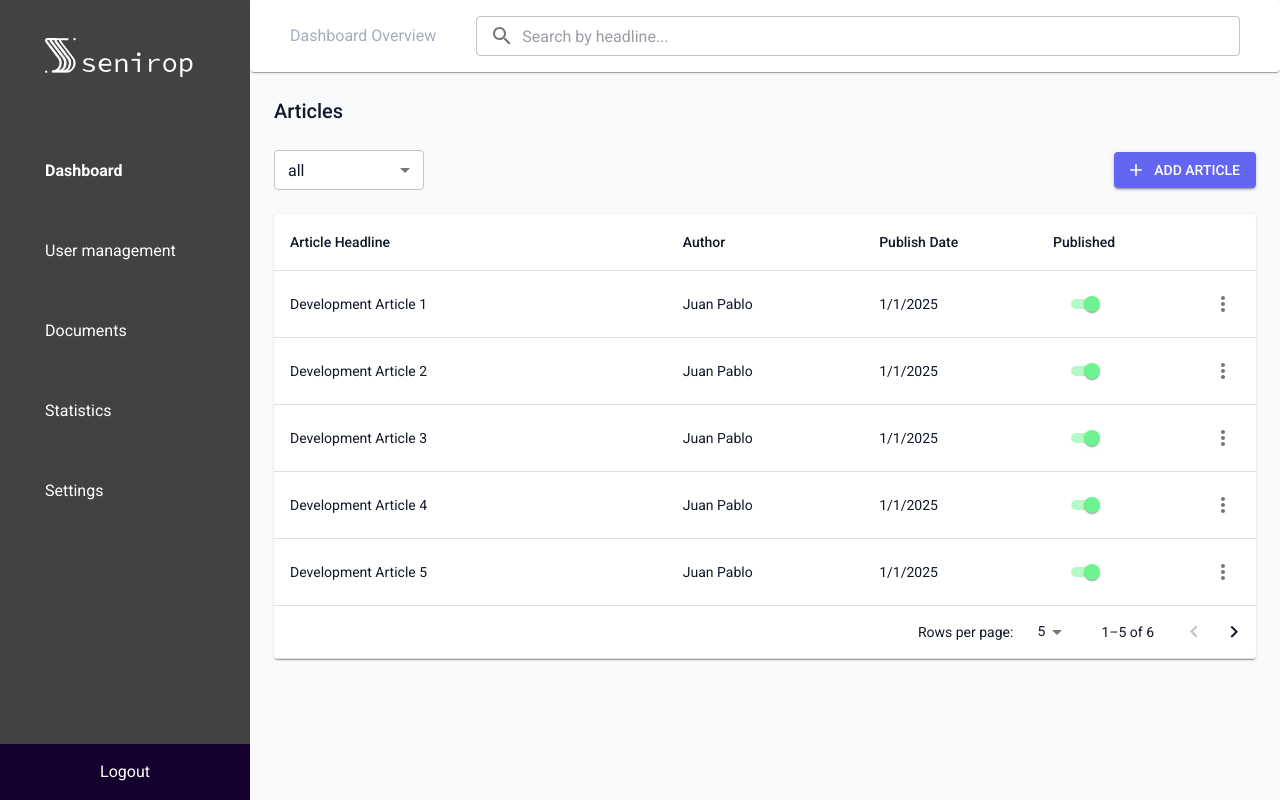
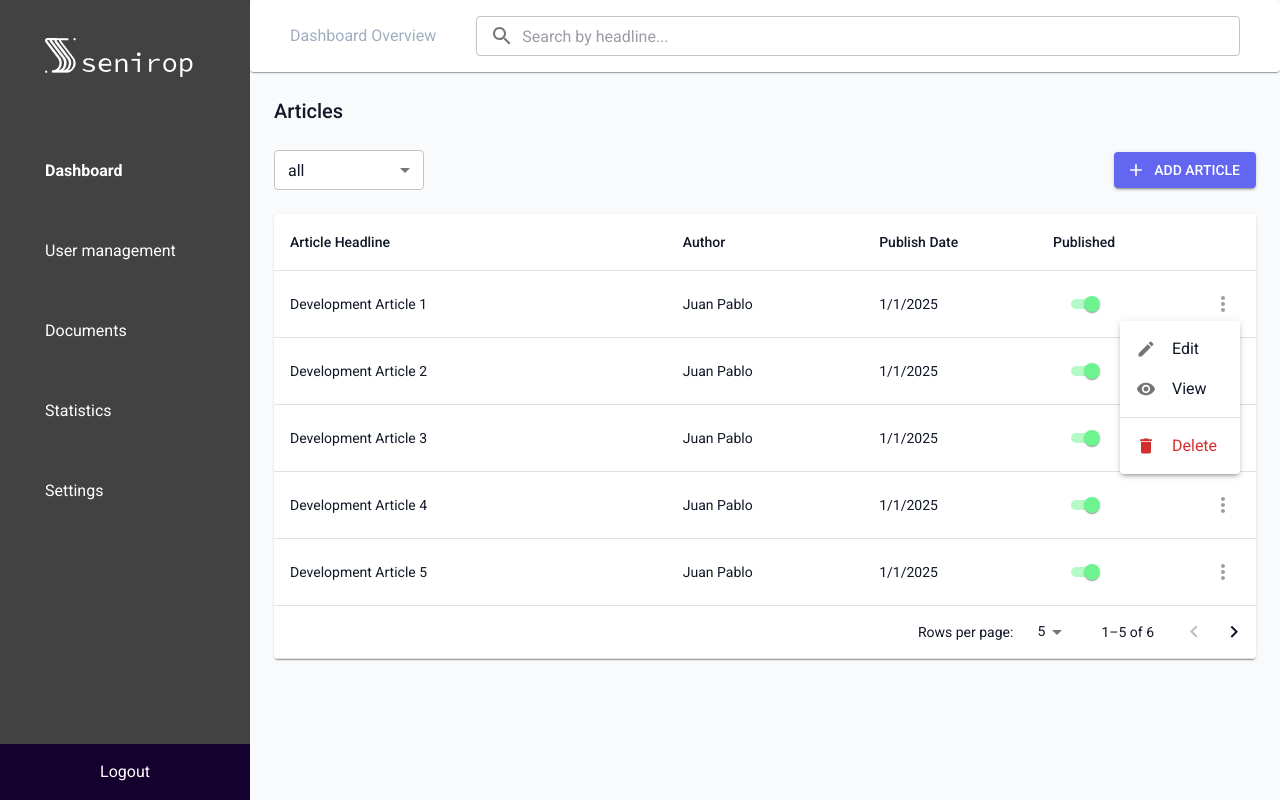
Before and after one commit to SrPabvliss/senirop-cms-demo, a React (Vite) app: page / in a window 1280 px wide. Both pictures are taken after a click on the button 1223 px from the left and 304 px from the top of the page. Built offline with nearby package versions, Linux system fonts and the light colour scheme.

Commit message:
feat: quick actions (edit, delete) implemented, actions menu now available

```diff
--- a/src/features/articles/data/types/article-list-props.interface.ts
+++ b/src/features/articles/data/types/article-list-props.interface.ts
@@ -5,9 +5,9 @@ export interface ArticleActions {
   handleTogglePublished: (article: IArticle) => void
   handleAddArticle: () => void
   handleRowClick: (article: IArticle) => void
-  handleOpenActions: (article: IArticle) => void
   handleEditArticle: (article: IArticle) => void
-  handleDeleteArticle: (id: string) => void
+  handleViewArticle: (article: IArticle) => void
+  handleDeleteArticle: (article: IArticle) => void
 }
 
 export interface ArticleFilters {
--- /dev/null
+++ b/src/features/articles/presentation/components/article-actions-menu.tsx
@@ -0,0 +1,115 @@
+import {
+  IconButton,
+  Menu,
+  MenuItem,
+  ListItemIcon,
+  ListItemText,
+  Divider,
+} from '@mui/material'
+import { MoreVert, Edit, Visibility, Delete } from '@mui/icons-material'
+import type { IArticle } from '@/features/articles/data/types/article.interface'
+import { useActionsMenu } from '../hooks/use-actions-menu'
+
+interface ArticleActionsMenuProps {
+  article: IArticle
+  onEdit: (article: IArticle) => void
+  onView: (article: IArticle) => void
+  onDelete: (article: IArticle) => void
+}
+
+/**
+ * Component that renders the actions menu for each article row
+ * Shows Edit, View, and Delete options
+ */
+export const ArticleActionsMenu = ({
+  article,
+  onEdit,
+  onView,
+  onDelete,
+}: ArticleActionsMenuProps) => {
+  const {
+    handleClick,
+    handleClose,
+    handleEdit,
+    handleView,
+    handleDelete,
+    open,
+    trigger,
+  } = useActionsMenu(onEdit, onView, onDelete)
+
+  return (
+    <>
+      <IconButton
+        size="small"
+        onClick={handleClick}
+        aria-controls={open ? 'article-actions-menu' : undefined}
+        aria-haspopup="true"
+        aria-expanded={open ? 'true' : undefined}
+        sx={{
+          opacity: 0.7,
+          '&:hover': {
+            opacity: 1,
+          },
+        }}
+      >
+        <MoreVert />
+      </IconButton>
+
+      <Menu
+        id="article-actions-menu"
+        anchorEl={trigger}
+        open={open}
+        onClose={handleClose}
+        anchorOrigin={{
+          vertical: 'bottom',
+          horizontal: 'right',
+        }}
+        transformOrigin={{
+          vertical: 'top',
+          horizontal: 'right',
+        }}
+        PaperProps={{
+          elevation: 3,
+          sx: {
+            minWidth: 120,
+            '& .MuiMenuItem-root': {
+              fontSize: '14px',
+              py: 1,
+            },
+          },
+        }}
+      >
+        <MenuItem onClick={() => handleEdit(article)}>
+          <ListItemIcon>
+            <Edit fontSize="small" />
+          </ListItemIcon>
+          <ListItemText>Edit</ListItemText>
+        </MenuItem>
+
+        <MenuItem onClick={() => handleView(article)}>
+          <ListItemIcon>
+            <Visibility fontSize="small" />
+          </ListItemIcon>
+          <ListItemText>View</ListItemText>
+        </MenuItem>
+
+        <Divider />
+
+        <MenuItem
+          onClick={() => handleDelete(article)}
+          sx={{
+            color: 'error.main',
+            '& .MuiListItemIcon-root': {
+              color: 'error.main',
+            },
+          }}
+        >
+          <ListItemIcon>
+            <Delete fontSize="small" />
+          </ListItemIcon>
+          <ListItemText>Delete</ListItemText>
+        </MenuItem>
+      </Menu>
+    </>
+  )
+}
--- a/src/features/articles/presentation/components/article-provider.tsx
+++ b/src/features/articles/presentation/components/article-provider.tsx
@@ -22,5 +22,5 @@ export const ArticlesProvider = ({ children }: ArticlesProviderProps) => {
     return <LoadingListSkeleton />
   }
 
-  return <>{children(articles)}</>
+  return <>{children(articles || [])}</>
 }
--- a/src/features/articles/presentation/components/article-table-columns.tsx
+++ b/src/features/articles/presentation/components/article-table-columns.tsx
@@ -1,24 +1,27 @@
-import { Switch, IconButton } from '@mui/material'
-import { MoreVert } from '@mui/icons-material'
+import { Switch } from '@mui/material'
 import type { Column } from '@/shared/types/data-table.types'
 import type { IArticle } from '@/features/articles/data/types/article.interface'
+import { ArticleActionsMenu } from './article-actions-menu'
 
 /**
  * This is the type for the handlers of the article table
- * it will allow me to send specific functions for article actions
+ * Include specific action handlers
  */
 interface ArticleTableHandlers {
   onTogglePublished: (article: IArticle) => void
-  onOpenActions: (article: IArticle) => void
+  onEdit: (article: IArticle) => void
+  onView: (article: IArticle) => void
+  onDelete: (article: IArticle) => void
 }
 
 /**
  * This is the function that will create the columns for the article table
- * it will return an array of columns
  */
 export const createArticleColumns = ({
   onTogglePublished,
-  onOpenActions,
+  onEdit,
+  onView,
+  onDelete,
 }: ArticleTableHandlers): Column<IArticle>[] => [
   {
     key: 'headline',
@@ -73,15 +76,12 @@ export const createArticleColumns = ({
     width: '10%',
     align: 'right' as const,
     render: (_, row) => (
-      <IconButton
-        size="small"
-        onClick={(e) => {
-          e.stopPropagation()
-          onOpenActions(row)
-        }}
-      >
-        <MoreVert />
-      </IconButton>
+      <ArticleActionsMenu
+        article={row}
+        onEdit={onEdit}
+        onView={onView}
+        onDelete={onDelete}
+      />
     ),
   },
 ]
--- /dev/null
+++ b/src/features/articles/presentation/hooks/use-actions-menu.ts
@@ -0,0 +1,46 @@
+import { useState } from 'react'
+import type { IArticle } from '../../data/types/article.interface'
+
+export const useActionsMenu = (
+  onEdit: (article: IArticle) => void,
+  onView: (article: IArticle) => void,
+  onDelete: (article: IArticle) => void
+) => {
+  const [trigger, setTrigger] = useState<null | HTMLElement>(null)
+  const open = Boolean(trigger)
+
+  const handleClick = (event: React.MouseEvent<HTMLElement>) => {
+    // Prevent row click event from triggering
+    event.stopPropagation()
+    setTrigger(event.currentTarget)
+  }
+
+  const handleClose = () => {
+    setTrigger(null)
+  }
+
+  const handleEdit = (article: IArticle) => {
+    onEdit(article)
+    handleClose()
+  }
+
+  const handleView = (article: IArticle) => {
+    onView(article)
+    handleClose()
+  }
+
+  const handleDelete = (article: IArticle) => {
+    onDelete(article)
+    handleClose()
+  }
+
+  return {
+    handleClick,
+    handleClose,
+    handleEdit,
+    handleView,
+    handleDelete,
+    open,
+    trigger,
+  }
+}
--- a/src/features/articles/presentation/hooks/use-article-actions.ts
+++ b/src/features/articles/presentation/hooks/use-article-actions.ts
@@ -8,32 +8,33 @@ export const useArticleActions = () => {
   const { updateArticle, addArticle, deleteArticle } = useArticleStore()
 
   const handleTogglePublished = (article: IArticle) => {
-    if (article) updateArticle(article.id, { published: !article.published })
+    if (article) {
+      updateArticle(article.id, { published: !article.published })
+    }
   }
 
   const handleRowClick = (article: IArticle) => {
-    console.log('Row clicked:', article)
-    // TODO: Abrir aside para ver artículo
-  }
-
-  const handleOpenActions = (article: IArticle) => {
-    console.log('Actions clicked:', article)
-    // TODO: Abrir menú de acciones (edit, delete, etc.)
+    console.log('Row clicked - View article:', article)
+    // TODO: Abrir aside para ver artículo (ver artículo)
   }
 
   const handleAddArticle = () => {
     console.log('Add article clicked')
-    // TODO: Abrir aside para crear artículo
+    // TODO: Abrir aside para crear artículo (crear artículo)
   }
 
   const handleEditArticle = (article: IArticle) => {
-    console.log('Edit article:', article)
-    // TODO: Abrir aside en modo edición
+    console.log('Edit article from menu:', article)
+    // TODO: Abrir aside en modo edición (editar artículo)
   }
 
-  const handleDeleteArticle = (id: string) => {
-    // TODO: Mostrar confirmación antes de eliminar
-    deleteArticle(id)
+  const handleViewArticle = (article: IArticle) => {
+    console.log('View article from menu:', article)
+    // TODO: Abrir aside en modo vista (ver artículo)
+  }
+
+  const handleDeleteArticle = (article: IArticle) => {
+    deleteArticle(article.id)
   }
 
   const handleCreateArticle = (articleData: Omit<IArticle, 'id'>) => {
@@ -46,13 +47,12 @@ export const useArticleActions = () => {
     // TODO: Cerrar aside, mostrar mensaje de éxito
   }
 
-  // Return object that matches interface exactly
   return {
     handleTogglePublished,
     handleAddArticle,
     handleRowClick,
-    handleOpenActions,
     handleEditArticle,
+    handleViewArticle,
     handleDeleteArticle,
     handleCreateArticle,
     handleUpdateArticle,
--- a/src/features/articles/presentation/views/article-list-view.tsx
+++ b/src/features/articles/presentation/views/article-list-view.tsx
@@ -29,7 +29,9 @@ export const ArticlesListView = ({
 
   const columns = createArticleColumns({
     onTogglePublished: actions.handleTogglePublished,
-    onOpenActions: actions.handleOpenActions,
+    onEdit: actions.handleEditArticle,
+    onView: actions.handleViewArticle,
+    onDelete: actions.handleDeleteArticle,
   })
 
   return (
--- a/src/features/articles/store/article.store.interface.ts
+++ b/src/features/articles/store/article.store.interface.ts
@@ -5,7 +5,7 @@ import type {
 } from '@/features/articles/data/types/article.interface'
 
 export interface IArticleStore {
-  articles: IArticle[]
+  articles: IArticle[] | undefined
   init: () => Promise<void>
   setArticles: (articles: IArticle[]) => void
   addArticle: (article: ICreateArticle) => void
--- a/src/features/articles/store/article.store.ts
+++ b/src/features/articles/store/article.store.ts
@@ -15,14 +15,14 @@ const STORE_NAME = `article-store-${import.meta.env.MODE}`
 export const useArticleStore = create<IArticleStore>()(
   persist(
     (set, get) => ({
-      articles: [],
+      articles: undefined,
       isLoading: false,
       /**
        * Initialize the store, if the articles are not in the store, get them from the service
        */
       init: async () => {
         set({ isLoading: true })
-        if (get().articles.length === 0) {
+        if (get().articles === undefined) {
           const articles = await ArticlesService.getInstance().getArticles()
           set({ articles })
         }
@@ -34,18 +34,19 @@ export const useArticleStore = create<IArticleStore>()(
        */
       addArticle: (article) => {
         set((state) => ({
-          articles: [...state.articles, { ...article, id: uuidv4() }],
+          articles: [...(state.articles || []), { ...article, id: uuidv4() }],
         }))
       },
       updateArticle: (id, article) =>
         set((state) => ({
-          articles: state.articles.map((a) =>
-            a.id === id ? { ...a, ...article } : a
-          ),
+          articles:
+            state.articles?.map((a) =>
+              a.id === id ? { ...a, ...article } : a
+            ) || [],
         })),
       deleteArticle: (id) =>
         set((state) => ({
-          articles: state.articles.filter((a) => a.id !== id),
+          articles: state.articles?.filter((a) => a.id !== id) || [],
         })),
     }),
     {
--- a/src/shared/types/data-table.types.ts
+++ b/src/shared/types/data-table.types.ts
@@ -9,7 +9,7 @@ export interface BaseDataRow {
  * Generic column configuration for the data table
  */
 export interface Column<T> {
-  key: keyof T | string
+  key: keyof T | 'actions'
   label: string
   width?: number | string
   align?: 'left' | 'center' | 'right'
--- a/src/shared/ui/components/data-table/data-table-header.tsx
+++ b/src/shared/ui/components/data-table/data-table-header.tsx
@@ -1,7 +1,4 @@
-import type {
-  BaseDataRow,
-  DataTableHeadProps,
-} from '@/shared/types/data-table.types'
+import type { DataTableHeadProps } from '@/shared/types/data-table.types'
 import { TableCell, TableHead, TableRow } from '@mui/material'
 
 /**
@@ -9,9 +6,7 @@ import { TableCell, TableHead, TableRow } from '@mui/material'
  * it will render the header for the data table
  * docs: https://mui.com/material-ui/react-table/
  */
-export function DataTableHead<T extends BaseDataRow>({
-  columns,
-}: DataTableHeadProps<T>) {
+export function DataTableHead<T>({ columns }: DataTableHeadProps<T>) {
   return (
     <TableHead>
       <TableRow>
--- a/src/shared/ui/components/data-table/index.tsx
+++ b/src/shared/ui/components/data-table/index.tsx
@@ -30,7 +30,7 @@ export function DataTable<T extends BaseDataRow>({
   } = useDataTablePagination(data)
 
   return (
-    <TableContainer component={Paper}>
+    <TableContainer component={Paper} className="">
       <Table>
         <DataTableHead columns={columns} />
 
```
